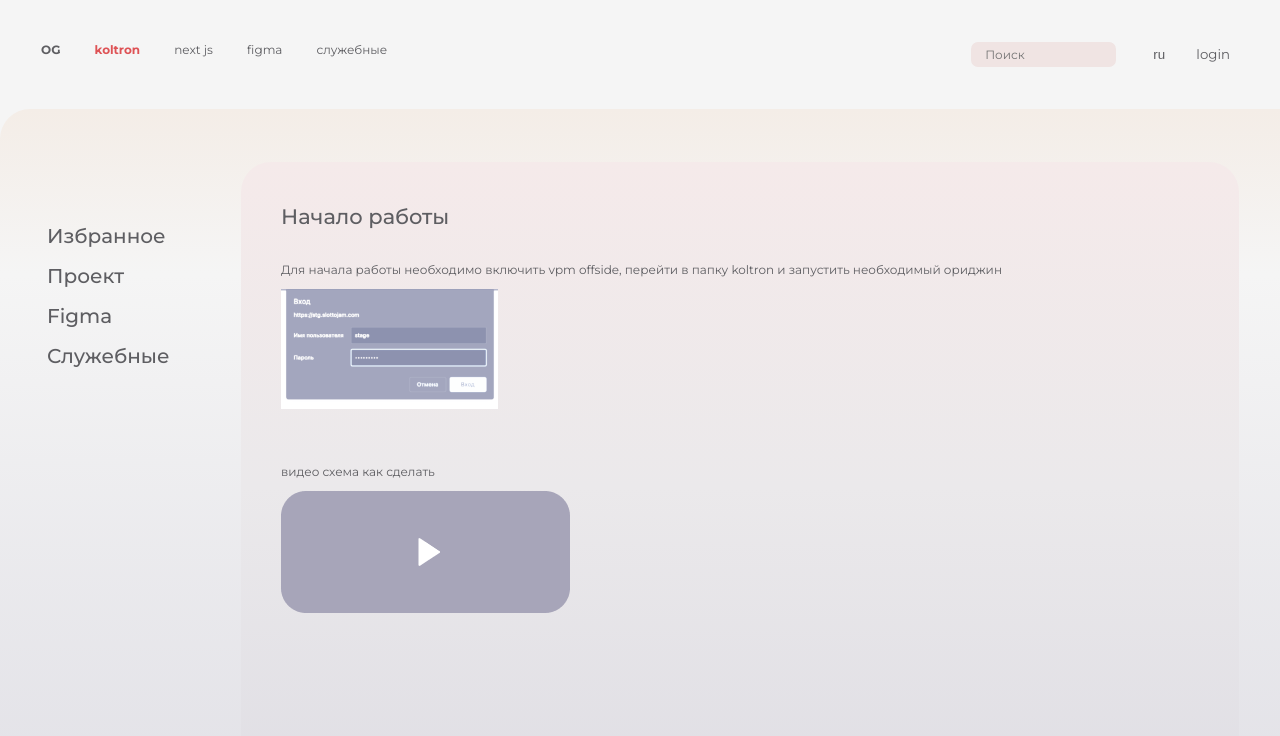
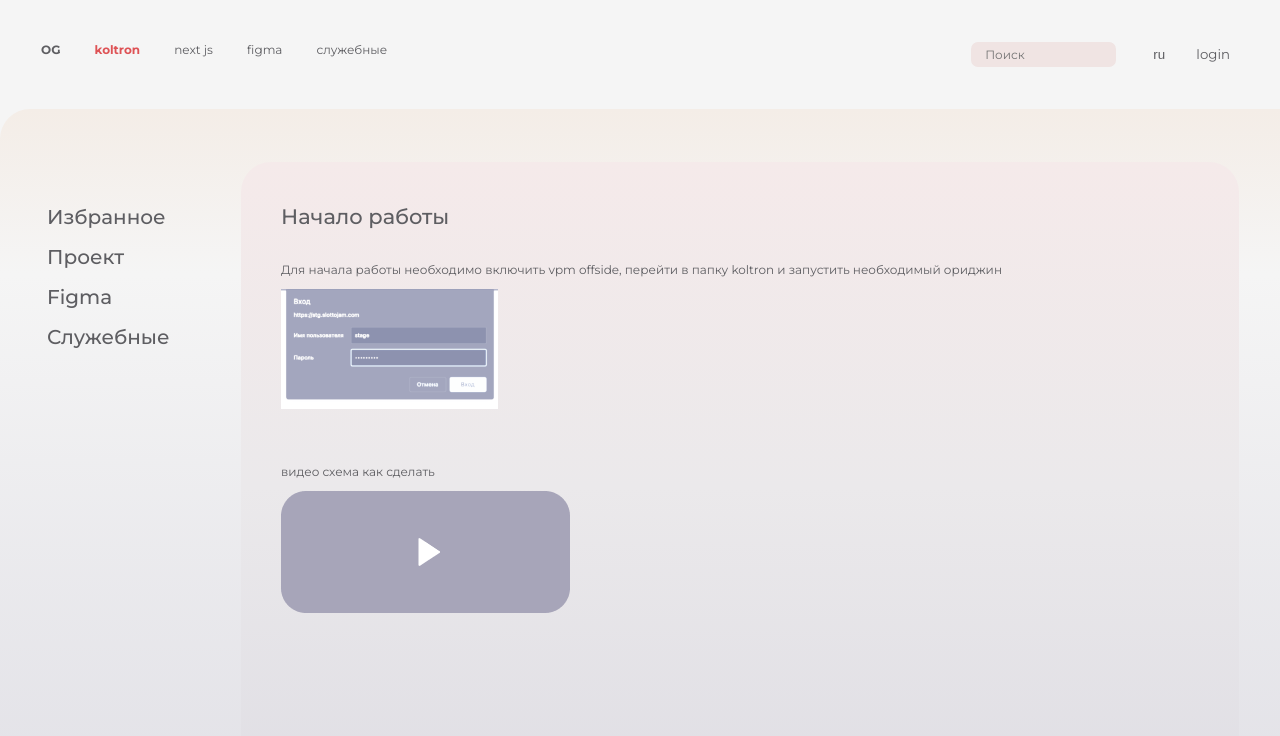
Before and after one commit to LisaKolesnik/documentation, a plain HTML site: page index.html in a window 1280 px wide. Drawn offline with Linux system fonts and the light colour scheme.

Commit message:
Add files via upload

```diff
--- a/css/style.css
+++ b/css/style.css
@@ -119,7 +119,7 @@ main {
 }
 
 .sidenav {
-  padding: 47px 50px 0 0;
+  padding: 28px 50px 0 0;
   position: fixed;
 }
 
```
